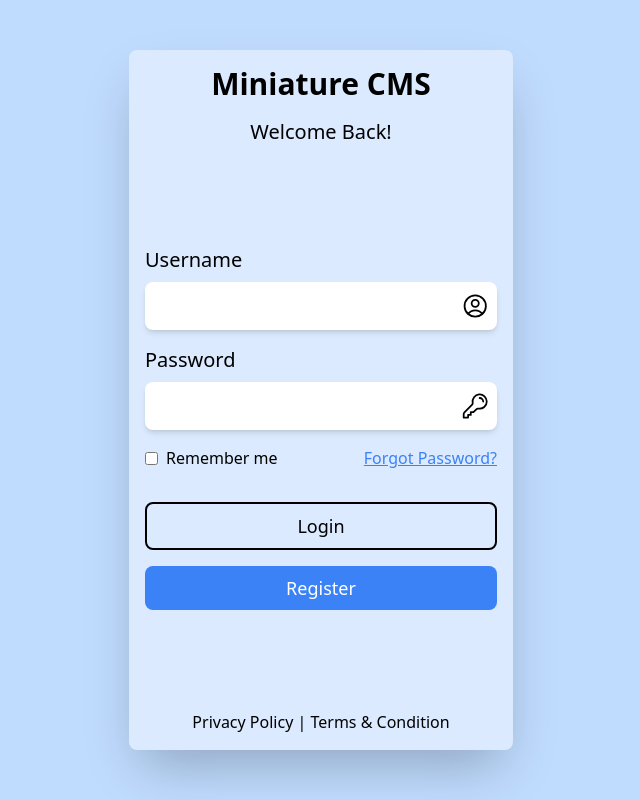
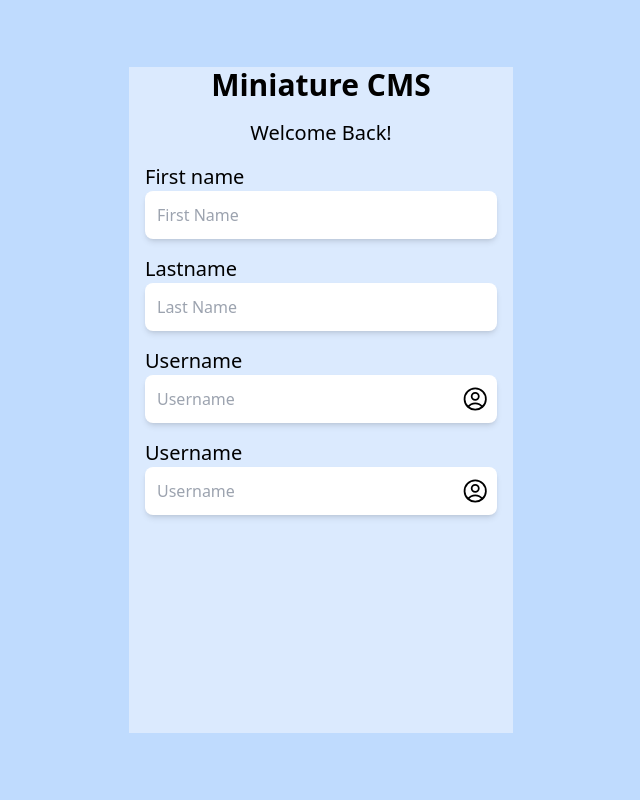
Before and after one commit to Nommiiee/miniature-cms, a React (Vite) app: page / in a window 1280 px wide. Shown: the whole page, without its empty margins (319-959 px from the left). Built offline with nearby package versions, Linux system fonts and the light colour scheme.

Commit message:
started working on registration page

```diff
--- a/src/App.jsx
+++ b/src/App.jsx
@@ -1,12 +1,13 @@
 import "./App.css";
 import Sidebar from "./components/Sidebar";
 import Login from "./pages/login/Login";
+import Register from "./pages/register/register";
 
 function App() {
   return (
     <>
       <div className="w-full flex">
-        <Login />
+        <Register />
       </div>
     </>
   );
--- a/src/pages/login/login.jsx
+++ b/src/pages/login/login.jsx
@@ -5,8 +5,9 @@ export default function login() {
   return (
     <>
       <div className="w-full h-screen bg-blue-200 flex justify-center items-center">
-        <div className="w-96 h-4/6 xl:h-[700px] bg-blue-100 p-4 rounded-lg shadow-2xl">
-          <div className="w-full h-full flex flex-col items-center justify-between gap-4">
+        <div className="w-96 h-5/6 max-h-[700px] bg-blue-100 p-4 rounded-lg shadow-2xl">
+          <div className="w-11/12 flex items-center">
+            <div className="w-full h-full flex flex-col items-center justify-between gap-4 p-4">
               <div className="w-full text-center">
                 <h1 className="text-3xl font-semibold text-center">
                   Miniature CMS
@@ -100,6 +101,7 @@ export default function login() {
             </div>
           </div>
         </div>
+      </div>
     </>
   );
 }
--- a/src/pages/register/register.jsx
+++ b/src/pages/register/register.jsx
@@ -0,0 +1,112 @@
+import React from "react";
+
+export default function register() {
+  return (
+    <>
+      <div className="w-full h-screen bg-blue-200 flex items-center justify-center">
+        <div className="w-96 h-5/6 max-h-[800px] flex flex-col items-center bg-blue-100">
+          <div className="w-11/12 flex items-center">
+            <div className="w-full h-full flex flex-col jusitfy-between items-center gap-4 ">
+              <div className="w-full">
+                <div className="w-full text-center">
+                  <h1 className="text-3xl font-semibold text-center">
+                    Miniature CMS
+                  </h1>
+                  <p className="pt-4 text-xl">Welcome Back!</p>
+                </div>
+              </div>
+              <div className="w-full">
+                <form return="false" className="w-full flex flex-col gap-4 ">
+                  <div className="w-full">
+                    <label className="pb-2 text-xl" htmlFor="firstname">
+                      First name
+                    </label>
+                    <div className="p-1 w-full flex bg-white items-center rounded-lg shadow-md">
+                      <input
+                        type="text"
+                        className="p-2 w-full focus:outline-[0.5px] focus:outline-gray-300 "
+                        name="firstname"
+                        placeholder="First Name"
+                        aria-placeholder="First Name"
+                      />
+                    </div>
+                  </div>
+                  <div className="w-full">
+                    <label className="pb-2 text-xl" htmlFor="lastname">
+                      Lastname
+                    </label>
+                    <div className="p-1 w-full flex bg-white items-center rounded-lg shadow-md">
+                      <input
+                        type="text"
+                        className="p-2 w-full focus:outline-[0.5px] focus:outline-gray-300 "
+                        name="lastname"
+                        placeholder="Last Name"
+                        aria-placeholder="Last Name"
+                      />
+                    </div>
+                  </div>
+                  <div className="w-full">
+                    <label className="pb-2 text-xl" htmlFor="username">
+                      Username
+                    </label>
+                    <div className="p-1 w-full flex bg-white items-center rounded-lg shadow-md">
+                      <input
+                        type="text"
+                        className="p-2 w-full focus:outline-[0.5px] focus:outline-gray-300 "
+                        name="username"
+                        placeholder="Username"
+                        aria-placeholder="username"
+                      />
+                      <svg
+                        className="w-8 h-8 m-1"
+                        xmlns="http://www.w3.org/2000/svg"
+                        fill="none"
+                        viewBox="0 0 24 24"
+                        strokeWidth={1.5}
+                        stroke="currentColor"
+                      >
+                        <path
+                          strokeLinecap="round"
+                          strokeLinejoin="round"
+                          d="M17.982 18.725A7.488 7.488 0 0012 15.75a7.488 7.488 0 00-5.982 2.975m11.963 0a9 9 0 10-11.963 0m11.963 0A8.966 8.966 0 0112 21a8.966 8.966 0 01-5.982-2.275M15 9.75a3 3 0 11-6 0 3 3 0 016 0z"
+                        />
+                      </svg>
+                    </div>
+                  </div>
+                  <div className="w-full">
+                    <label className="pb-2 text-xl" htmlFor="username">
+                      Username
+                    </label>
+                    <div className="p-1 w-full flex bg-white items-center rounded-lg shadow-md">
+                      <input
+                        type="text"
+                        className="p-2 w-full focus:outline-[0.5px] focus:outline-gray-300 "
+                        name="username"
+                        placeholder="Username"
+                        aria-placeholder="username"
+                      />
+                      <svg
+                        className="w-8 h-8 m-1"
+                        xmlns="http://www.w3.org/2000/svg"
+                        fill="none"
+                        viewBox="0 0 24 24"
+                        strokeWidth={1.5}
+                        stroke="currentColor"
+                      >
+                        <path
+                          strokeLinecap="round"
+                          strokeLinejoin="round"
+                          d="M17.982 18.725A7.488 7.488 0 0012 15.75a7.488 7.488 0 00-5.982 2.975m11.963 0a9 9 0 10-11.963 0m11.963 0A8.966 8.966 0 0112 21a8.966 8.966 0 01-5.982-2.275M15 9.75a3 3 0 11-6 0 3 3 0 016 0z"
+                        />
+                      </svg>
+                    </div>
+                  </div>
+                </form>
+              </div>
+            </div>
+          </div>
+        </div>
+      </div>
+    </>
+  );
+}
```
Lines whose indentation alone changed are shown as unchanged.
